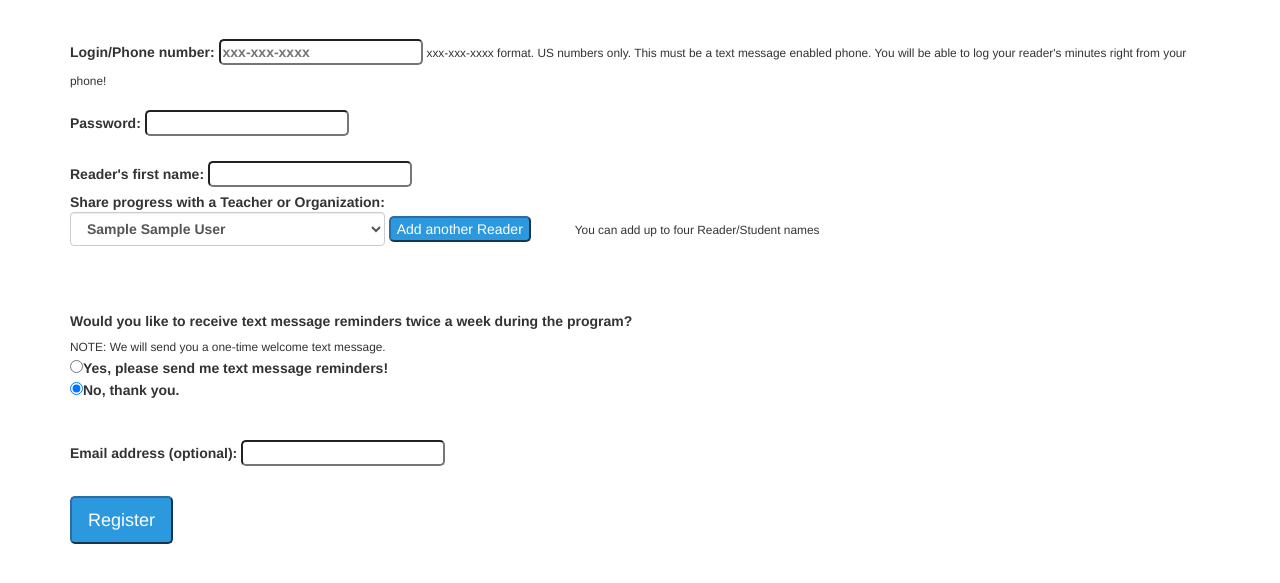
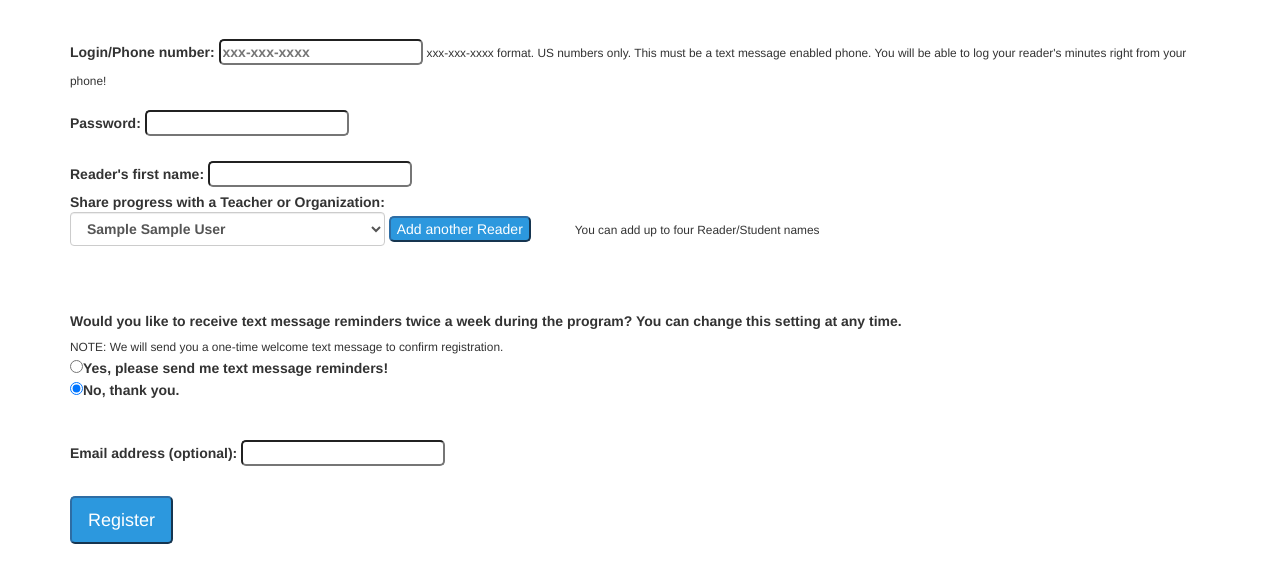
Before and after one commit to groovycol/Reading-Coach, a Flask app: page /register in a window 1280 px wide. Shown: the part 51-634 px from the top of the page. Run offline with Flask 2, Linux system fonts and the light colour scheme; tables that the repository leaves empty hold one stand-in row (values such as "Sample post"); some libraries are stand-ins or nearby versions.

Commit message:
Changed labels and messages in base.html ahd register.html for clarity

```diff
--- a/templates/base.html
+++ b/templates/base.html
@@ -33,7 +33,7 @@
         </ul>
         <ul class="nav navbar-nav navbar-right">
         {% if "coach" in session %}
-            <li><a href="/change-settings">{{ session["coach"] }}</a></li>
+            <li><a href="/change-settings">Change your settings</a></li>
             <li><a href="/logout">Log Out</a></li>
         {% elif "admin" in session %}
             <li><a href="#">{{ session["admin"] }}</a></li>
--- a/templates/register.html
+++ b/templates/register.html
@@ -73,7 +73,7 @@
             <br>
             <br>
             <span>
-            <label for="sms">Would you like to receive text message reminders twice a week during the program?</label><br><small>NOTE: We will send you a one-time welcome text message.</small><br>
+            <label for="sms">Would you like to receive text message reminders twice a week during the program? You can change this setting at any time.</label><br><small>NOTE: We will send you a one-time welcome text message to confirm registration.</small><br>
                     <input type="radio" name="yesorno" value="yes" id="sms_option"><strong>Yes, please send me text message reminders!<br>
                     <input type="radio" name="yesorno" value="no" id="sms_option" checked>No, thank you.</strong>
                     <br>
```
